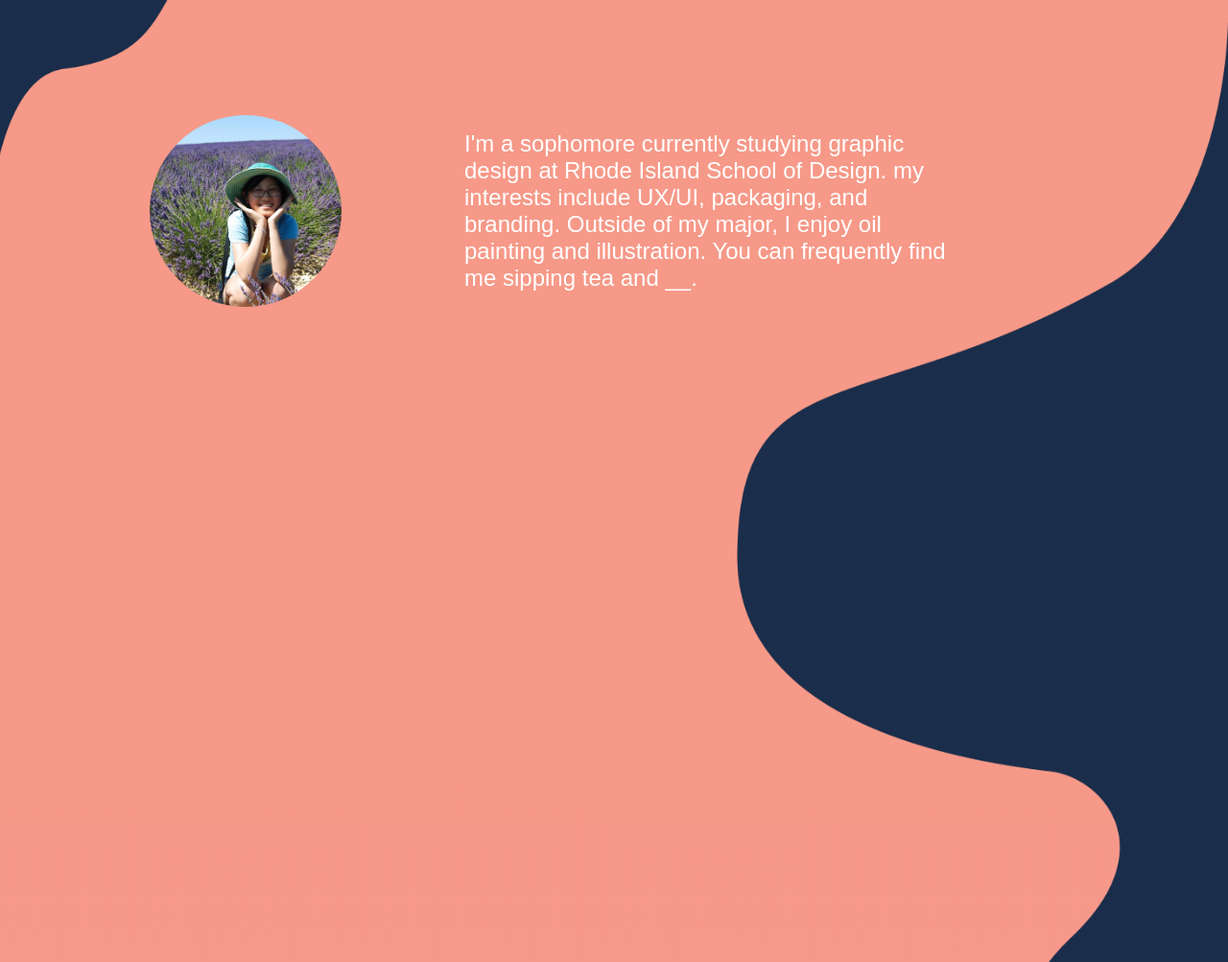
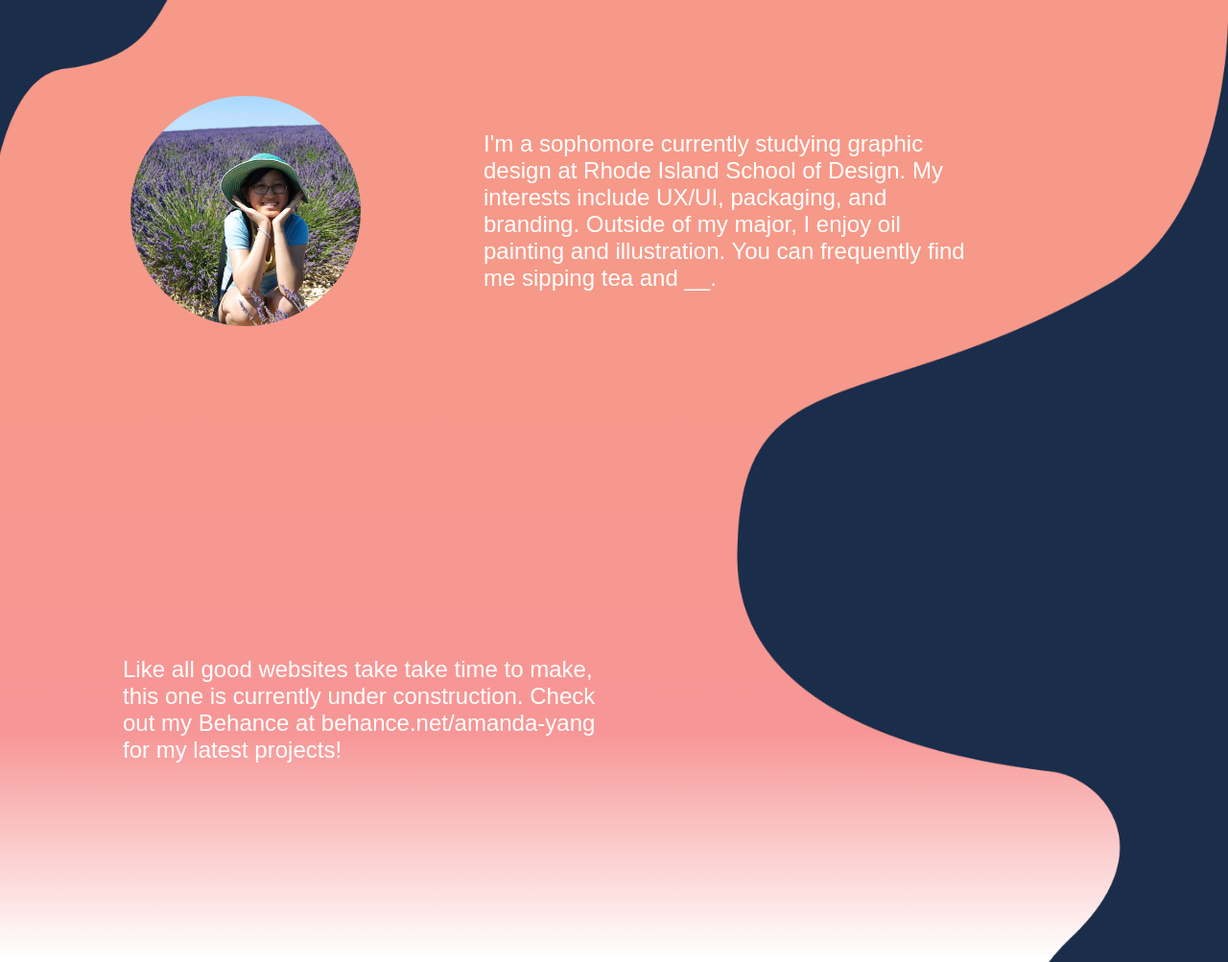
Before and after one commit to brucejh99/Amanda-Site, a plain HTML site: page index.html in a window 1280 px wide. Shown: the part 980-1983 px from the top of the page at 96% size. Drawn offline with nearby package versions, Linux system fonts and the light colour scheme; a web font is replaced by a local one.

Commit message:
Added construction message and updated spacing between sections

```diff
--- a/index.html
+++ b/index.html
@@ -30,10 +30,13 @@
     </div>
 
     <div class="about" id="about">
-        <div class="profile">
+        <div class="profile" style="padding-top: 17.5vh">
             <img src="assets/profile.jpg" class="profile-pic">
             <p class="description">I'm a sophomore currently studying graphic design at Rhode Island School of Design.
-my interests include UX/UI, packaging, and branding. Outside of my major, I enjoy oil painting and illustration. You can frequently find me sipping tea and __.</p>
+My interests include UX/UI, packaging, and branding. Outside of my major, I enjoy oil painting and illustration. You can frequently find me sipping tea and __.</p>
+        </div>
+        <div class="profile" style="justify-content: flex-start">
+            <p class="description">Like all good websites take take time to make, this one is currently under construction. Check out my Behance at behance.net/amanda-yang for my latest projects!</p>
         </div>
     </div>
 
--- a/main.css
+++ b/main.css
@@ -88,14 +88,14 @@ body, html {
 }
 
 .about {
-    height: 300vh;
+    height: auto;
     width: 100vw;
     max-width: 100%;
     background-image: linear-gradient(rgb(246, 153, 136) 40%, rgb(247, 150, 150) 80%, white);
 }
 
 .profile {
-    height: 100vh;
+    height: 65vh;
     width: 100vw;
     max-width: 100%;
     display: flex;
@@ -104,9 +104,9 @@ body, html {
 }
 
 .profile-pic {
-    height: 25vh;
-    width: 25vh;
-    border-radius: 12.5vh;
+    height: 30vh;
+    width: 30vh;
+    border-radius: 15vh;
 }
 
 .description {
```
